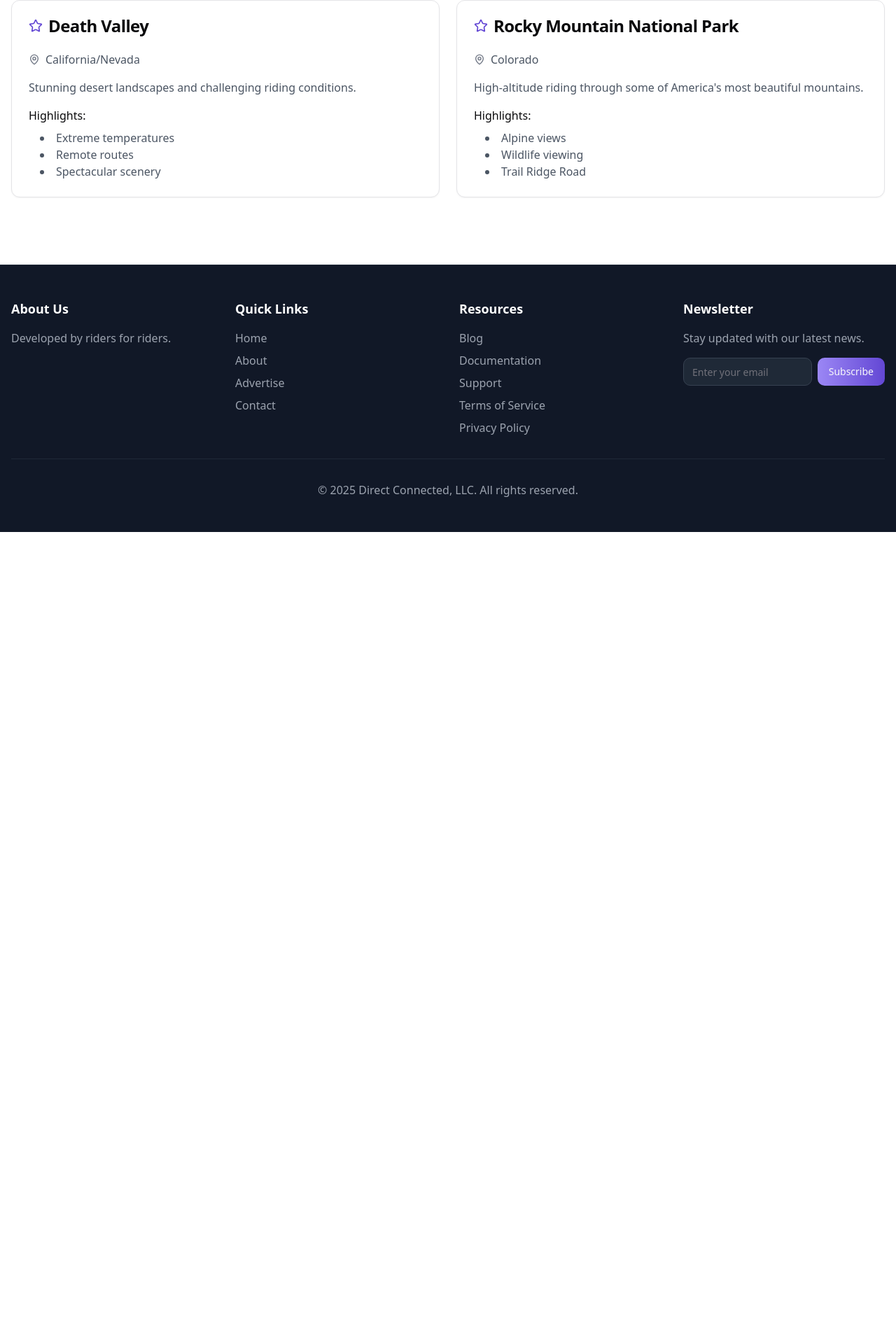
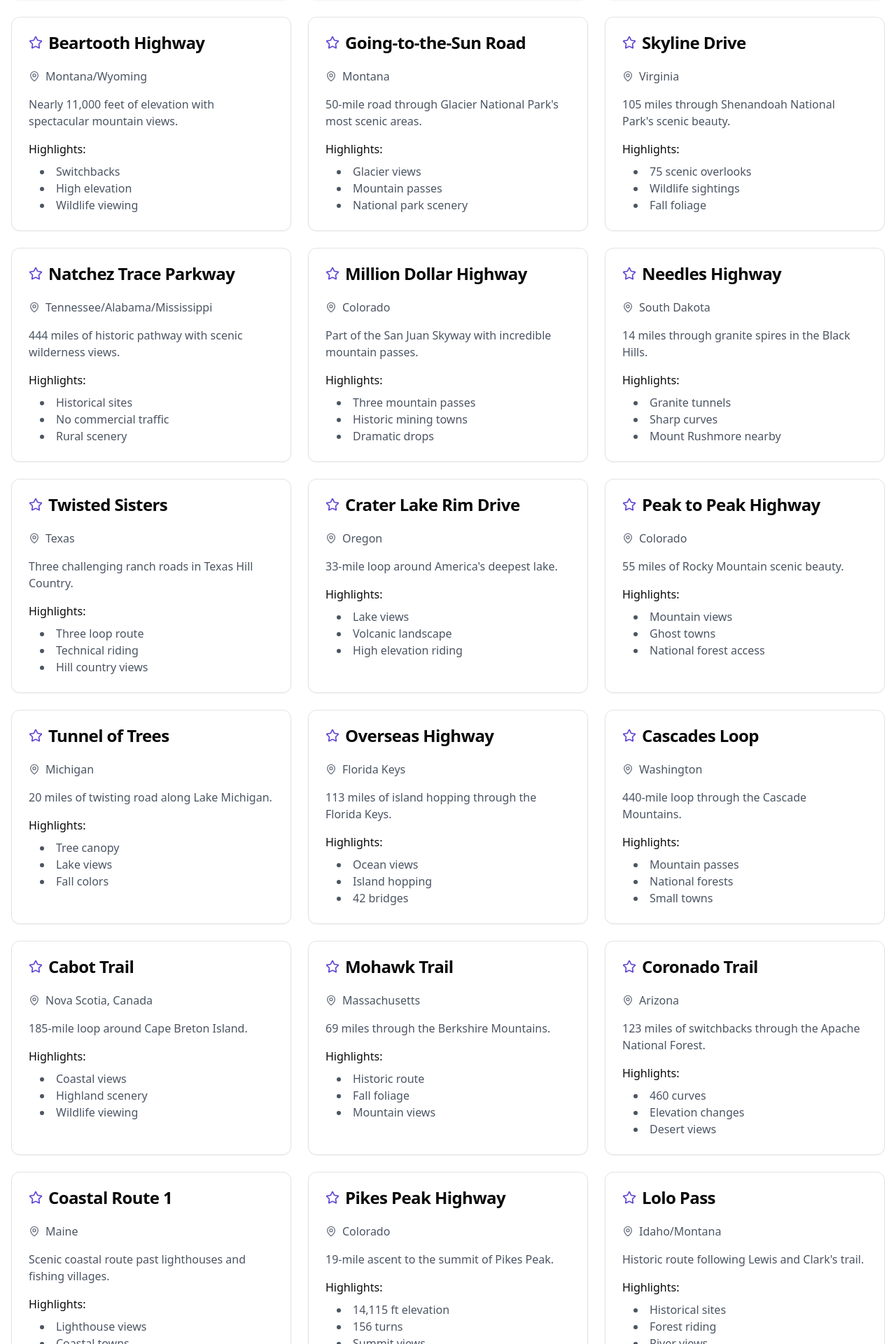
Before and after one commit to directconnected/rider-basecamp, a React (Vite) app: page /featured-destinations in a window 1280 px wide. Shown: the part 876-2796 px from the top of the page at 70% size. Before the commit the page ends 1636 px from the top, so only its background shows below. Built offline with nearby package versions, Linux system fonts and the light colour scheme.

Commit message:
Add featured destinations
Adds 21 more destinations to the featured destinations page and formats them in 3 columns.

```diff
--- a/src/pages/FeaturedDestinations.tsx
+++ b/src/pages/FeaturedDestinations.tsx
@@ -1,3 +1,4 @@
+
 import React from "react";
 import Navigation from "@/components/Navigation";
 import Footer from "@/components/layout/Footer";
@@ -15,24 +16,171 @@ const destinations = [
   },
   {
     id: 2,
-    name: "Sturgis Motorcycle Rally",
-    location: "Sturgis, South Dakota",
-    description: "The world's largest motorcycle rally, held annually in August.",
-    highlights: ["Massive gathering", "Live music", "Custom bike shows"]
+    name: "Pacific Coast Highway",
+    location: "California",
+    description: "Stunning coastal views along California's iconic Highway 1.",
+    highlights: ["Ocean views", "Coastal cliffs", "Year-round riding"]
   },
   {
     id: 3,
-    name: "Death Valley",
-    location: "California/Nevada",
-    description: "Stunning desert landscapes and challenging riding conditions.",
-    highlights: ["Extreme temperatures", "Remote routes", "Spectacular scenery"]
+    name: "Blue Ridge Parkway",
+    location: "Virginia/North Carolina",
+    description: "469 miles of scenic mountain roads through the Appalachians.",
+    highlights: ["Mountain vistas", "No commercial traffic", "Multiple access points"]
   },
   {
     id: 4,
-    name: "Rocky Mountain National Park",
+    name: "Beartooth Highway",
+    location: "Montana/Wyoming",
+    description: "Nearly 11,000 feet of elevation with spectacular mountain views.",
+    highlights: ["Switchbacks", "High elevation", "Wildlife viewing"]
+  },
+  {
+    id: 5,
+    name: "Going-to-the-Sun Road",
+    location: "Montana",
+    description: "50-mile road through Glacier National Park's most scenic areas.",
+    highlights: ["Glacier views", "Mountain passes", "National park scenery"]
+  },
+  {
+    id: 6,
+    name: "Skyline Drive",
+    location: "Virginia",
+    description: "105 miles through Shenandoah National Park's scenic beauty.",
+    highlights: ["75 scenic overlooks", "Wildlife sightings", "Fall foliage"]
+  },
+  {
+    id: 7,
+    name: "Natchez Trace Parkway",
+    location: "Tennessee/Alabama/Mississippi",
+    description: "444 miles of historic pathway with scenic wilderness views.",
+    highlights: ["Historical sites", "No commercial traffic", "Rural scenery"]
+  },
+  {
+    id: 8,
+    name: "Million Dollar Highway",
     location: "Colorado",
-    description: "High-altitude riding through some of America's most beautiful mountains.",
-    highlights: ["Alpine views", "Wildlife viewing", "Trail Ridge Road"]
+    description: "Part of the San Juan Skyway with incredible mountain passes.",
+    highlights: ["Three mountain passes", "Historic mining towns", "Dramatic drops"]
+  },
+  {
+    id: 9,
+    name: "Needles Highway",
+    location: "South Dakota",
+    description: "14 miles through granite spires in the Black Hills.",
+    highlights: ["Granite tunnels", "Sharp curves", "Mount Rushmore nearby"]
+  },
+  {
+    id: 10,
+    name: "Twisted Sisters",
+    location: "Texas",
+    description: "Three challenging ranch roads in Texas Hill Country.",
+    highlights: ["Three loop route", "Technical riding", "Hill country views"]
+  },
+  {
+    id: 11,
+    name: "Crater Lake Rim Drive",
+    location: "Oregon",
+    description: "33-mile loop around America's deepest lake.",
+    highlights: ["Lake views", "Volcanic landscape", "High elevation riding"]
+  },
+  {
+    id: 12,
+    name: "Peak to Peak Highway",
+    location: "Colorado",
+    description: "55 miles of Rocky Mountain scenic beauty.",
+    highlights: ["Mountain views", "Ghost towns", "National forest access"]
+  },
+  {
+    id: 13,
+    name: "Tunnel of Trees",
+    location: "Michigan",
+    description: "20 miles of twisting road along Lake Michigan.",
+    highlights: ["Tree canopy", "Lake views", "Fall colors"]
+  },
+  {
+    id: 14,
+    name: "Overseas Highway",
+    location: "Florida Keys",
+    description: "113 miles of island hopping through the Florida Keys.",
+    highlights: ["Ocean views", "Island hopping", "42 bridges"]
+  },
+  {
+    id: 15,
+    name: "Cascades Loop",
+    location: "Washington",
+    description: "440-mile loop through the Cascade Mountains.",
+    highlights: ["Mountain passes", "National forests", "Small towns"]
+  },
+  {
+    id: 16,
+    name: "Cabot Trail",
+    location: "Nova Scotia, Canada",
+    description: "185-mile loop around Cape Breton Island.",
+    highlights: ["Coastal views", "Highland scenery", "Wildlife viewing"]
+  },
+  {
+    id: 17,
+    name: "Mohawk Trail",
+    location: "Massachusetts",
+    description: "69 miles through the Berkshire Mountains.",
+    highlights: ["Historic route", "Fall foliage", "Mountain views"]
+  },
+  {
+    id: 18,
+    name: "Coronado Trail",
+    location: "Arizona",
+    description: "123 miles of switchbacks through the Apache National Forest.",
+    highlights: ["460 curves", "Elevation changes", "Desert views"]
+  },
+  {
+    id: 19,
+    name: "Coastal Route 1",
+    location: "Maine",
+    description: "Scenic coastal route past lighthouses and fishing villages.",
+    highlights: ["Lighthouse views", "Coastal towns", "Seafood stops"]
+  },
+  {
+    id: 20,
+    name: "Pikes Peak Highway",
+    location: "Colorado",
+    description: "19-mile ascent to the summit of Pikes Peak.",
+    highlights: ["14,115 ft elevation", "156 turns", "Summit views"]
+  },
+  {
+    id: 21,
+    name: "Lolo Pass",
+    location: "Idaho/Montana",
+    description: "Historic route following Lewis and Clark's trail.",
+    highlights: ["Historical sites", "Forest riding", "River views"]
+  },
+  {
+    id: 22,
+    name: "Highway 36",
+    location: "Northern California",
+    description: "140 miles of curves through redwood forests.",
+    highlights: ["1,811 curves", "Forest scenery", "Coast access"]
+  },
+  {
+    id: 23,
+    name: "Apache Trail",
+    location: "Arizona",
+    description: "40-mile historic route through the Superstition Mountains.",
+    highlights: ["Desert views", "Lake vistas", "Historic route"]
+  },
+  {
+    id: 24,
+    name: "Olympic Peninsula Loop",
+    location: "Washington",
+    description: "330-mile loop around Olympic National Park.",
+    highlights: ["Rainforest views", "Coastal riding", "Mountain vistas"]
+  },
+  {
+    id: 25,
+    name: "Kancamagus Highway",
+    location: "New Hampshire",
+    description: "34.5 miles through the White Mountain National Forest.",
+    highlights: ["Fall colors", "Mountain passes", "Scenic overlooks"]
   }
 ];
 
@@ -58,9 +206,9 @@ const FeaturedDestinations = () => {
 
         <section className="py-24">
           <div className="container mx-auto px-4">
-            <div className="grid gap-6 md:grid-cols-2">
+            <div className="grid gap-6 md:grid-cols-2 lg:grid-cols-3">
               {destinations.map((destination) => (
-                <Card key={destination.id}>
+                <Card key={destination.id} className="hover:shadow-lg transition-shadow duration-300">
                   <CardHeader>
                     <CardTitle className="flex items-center gap-2">
                       <Star className="h-5 w-5 text-theme-600" />
```
